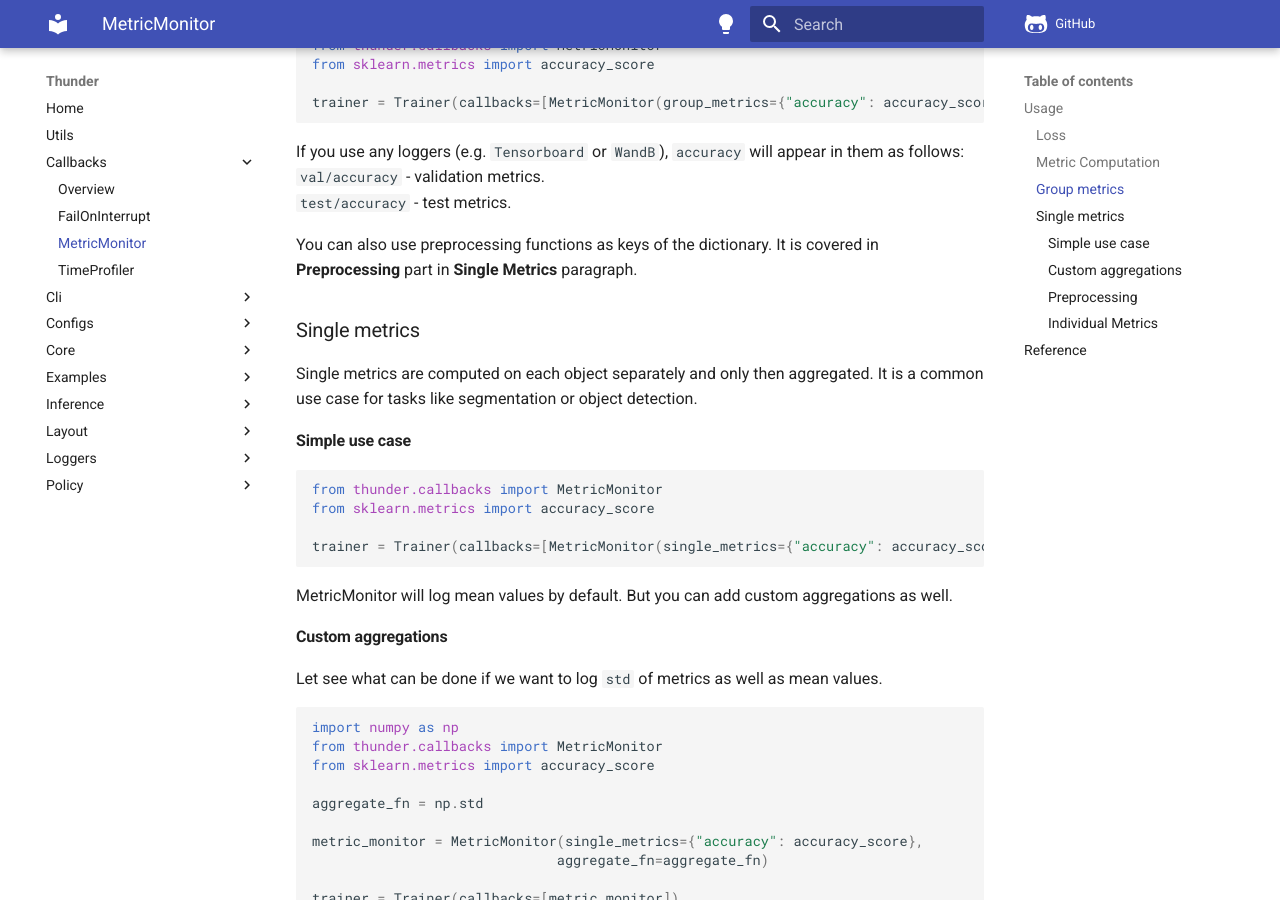
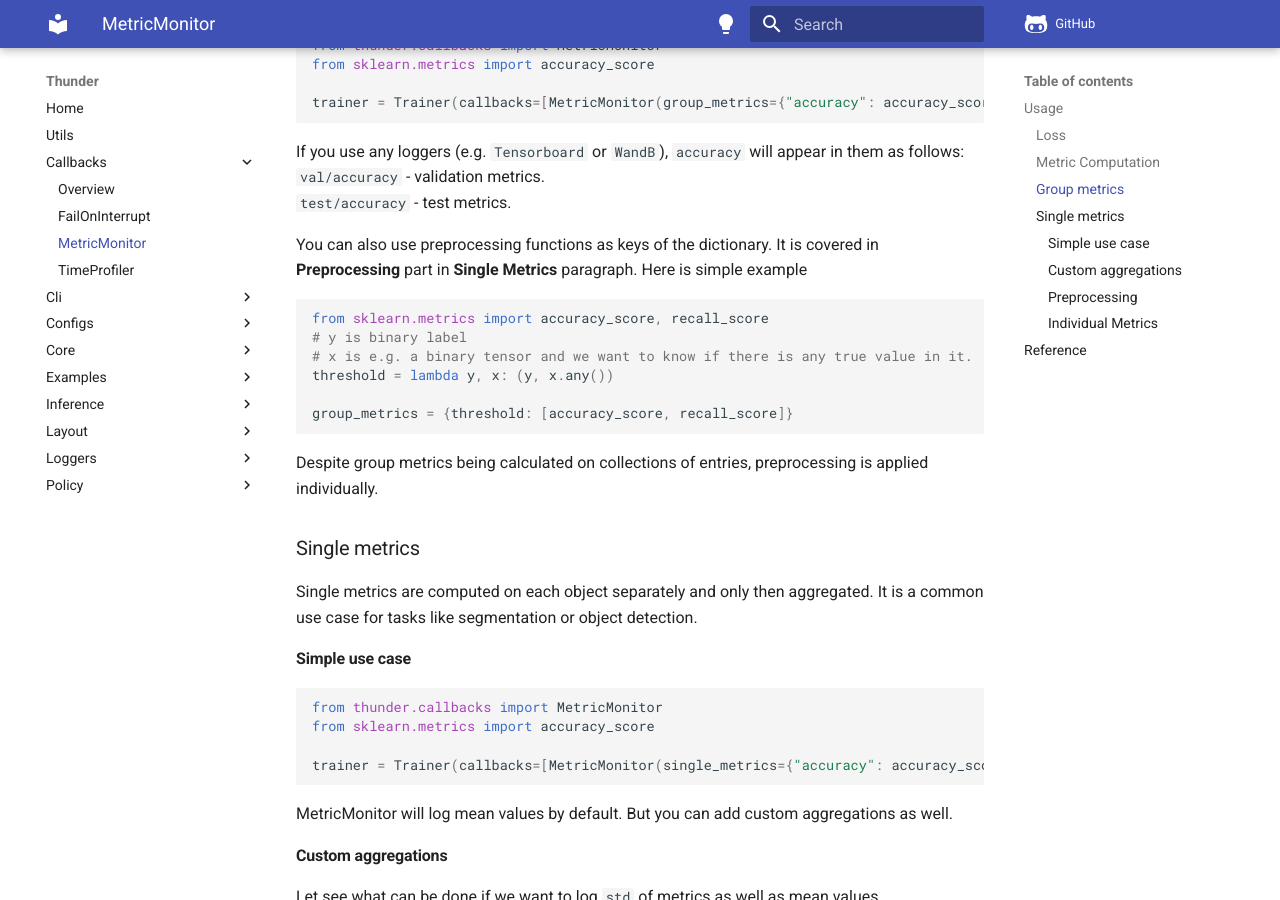
Before and after one commit to neuro-ml/thunder, an MkDocs documentation site: the page built from docs/callbacks/metric_monitor.md, in a window 1280 px wide and 900 px high, scrolled down 1106 px. Built offline with MkDocs 1.6.1 and Material for MkDocs 9.7.7, drawn with Linux system fonts in a browser that asks for light colours; emoji names are drawn with the system emoji font; comment, search, counter and statistics services are not loaded; the version menu is left out; some of the changed text lies outside the part shown.

Commit message:
`group_metrics` preprocessing tests and docs

````diff
--- a/docs/callbacks/metric_monitor.md
+++ b/docs/callbacks/metric_monitor.md
@@ -48,7 +48,16 @@ If you use any loggers (e.g. `Tensorboard` or `WandB`), `accuracy` will appear i
 `test/accuracy` - test metrics.
 
 You can also use preprocessing functions as keys of the dictionary. It is
-covered in **Preprocessing** part in **Single Metrics** paragraph.
+covered in **Preprocessing** part in **Single Metrics** paragraph. Here is simple example
+```python
+from sklearn.metrics import accuracy_score, recall_score
+# y is binary label
+# x is e.g. a binary tensor and we want to know if there is any true value in it.
+threshold = lambda y, x: (y, x.any())
+
+group_metrics = {threshold: [accuracy_score, recall_score]}
+```
+Despite group metrics being calculated on collections of entries, preprocessing is applied individually.
 
 ### Single metrics
 Single metrics are computed on each object separately and only then aggregated.
@@ -113,13 +122,16 @@ from sklearn.metrics import accuracy_score, recall_score
 
 threshold = lambda y, x: (y > 0.5, x)
 
-single_metrics = {threshold: [accuracy_score, recall_score()]}
+single_metrics = {threshold: [accuracy_score, recall_score]}
 # or
 single_metrics = {threshold: {"acc": accuracy_score, "rec": recall_score}}
 # or
 single_metrics = {threshold: recall_score}
 ...
 ```
+In the example above, `accuracy_score` and `recall_score` are computed on each case separately
+(e.g. like in semantic segmentation task).
+Preprocessing functions are applied on each entry separately in both `single_megtrics` and `group_metrics`.
 #### Individual Metrics
 While computing `single_metrics`, one may appear in need of knowledge of metrics on each case.
 For this particular problem, the callback provides its users with `log_individual_metrics`
````
Also changed, not shown: 2 other files.
